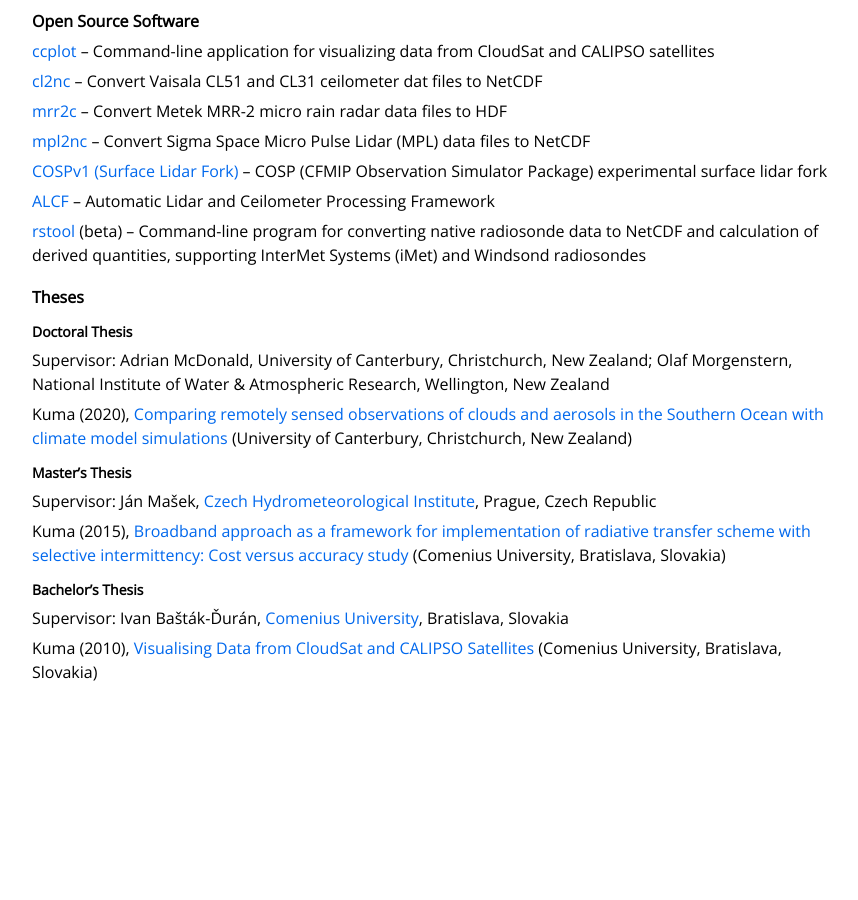
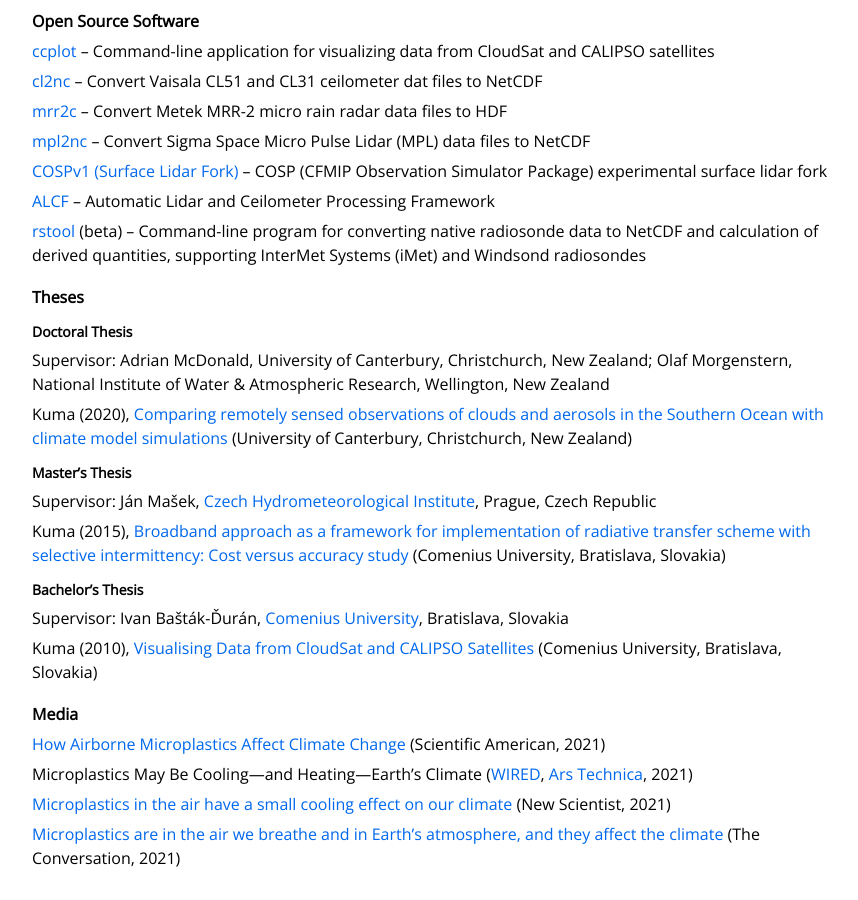
Before and after one commit to peterkuma/peterkuma.net, a Jekyll site: the page built from science/index.md, in a window 1280 px wide and 900 px high, scrolled down 1715 px. Shown: the whole window, without its empty margins (208-1066 px from the left). Built offline with Jekyll 4.4.1, drawn with Linux system fonts in a browser that asks for light colours; before the commit the page ends 2429 px from its top, so only the background shows below that.

Commit message:
Add links to media

```diff
--- a/science/index.md
+++ b/science/index.md
@@ -94,3 +94,13 @@
 Supervisor: Ivan Bašták-Ďurán, [Comenius University](https://uniba.sk/en), Bratislava, Slovakia
 
 Kuma (2010), [Visualising Data from CloudSat and CALIPSO Satellites](theses/kuma_2010/) (Comenius University, Bratislava, Slovakia)
+
+## Media
+
+[How Airborne Microplastics Affect Climate Change](https://www.scientificamerican.com/article/how-airborne-microplastics-affect-climate-change1/) (Scientific American, 2021)
+
+Microplastics May Be Cooling—and Heating—Earth’s Climate ([WIRED](https://www.wired.com/story/microplastics-may-be-cooling-and-heating-earths-climate/), [Ars Technica](https://arstechnica.com/science/2021/10/microplastics-may-be-cooling-and-heating-earths-climate/), 2021)
+
+[Microplastics in the air have a small cooling effect on our climate](https://www.newscientist.com/article/2294440-microplastics-in-the-air-have-a-small-cooling-effect-on-our-climate/) (New Scientist, 2021)
+
+[Microplastics are in the air we breathe and in Earth’s atmosphere, and they affect the climate](https://theconversation.com/microplastics-are-in-the-air-we-breathe-and-in-earths-atmosphere-and-they-affect-the-climate-170093) (The Conversation, 2021)
```
